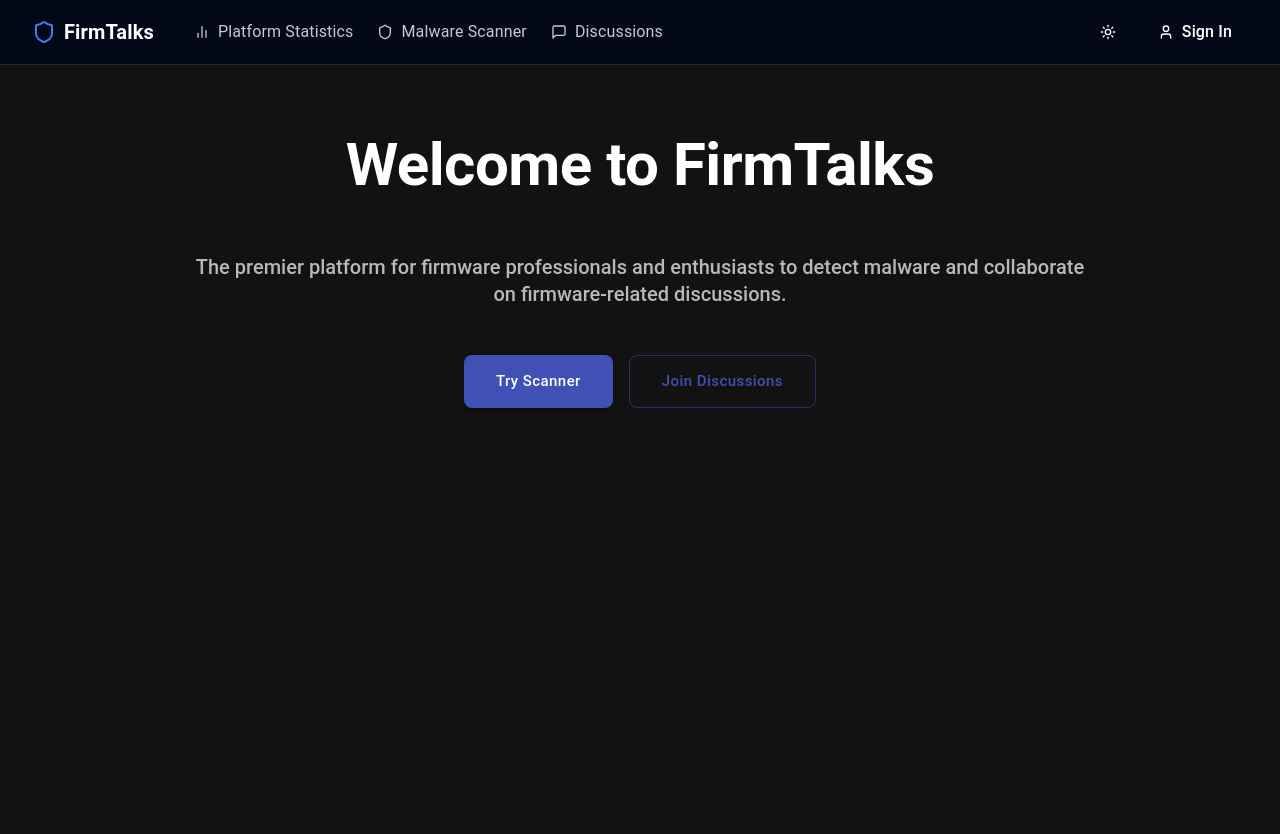
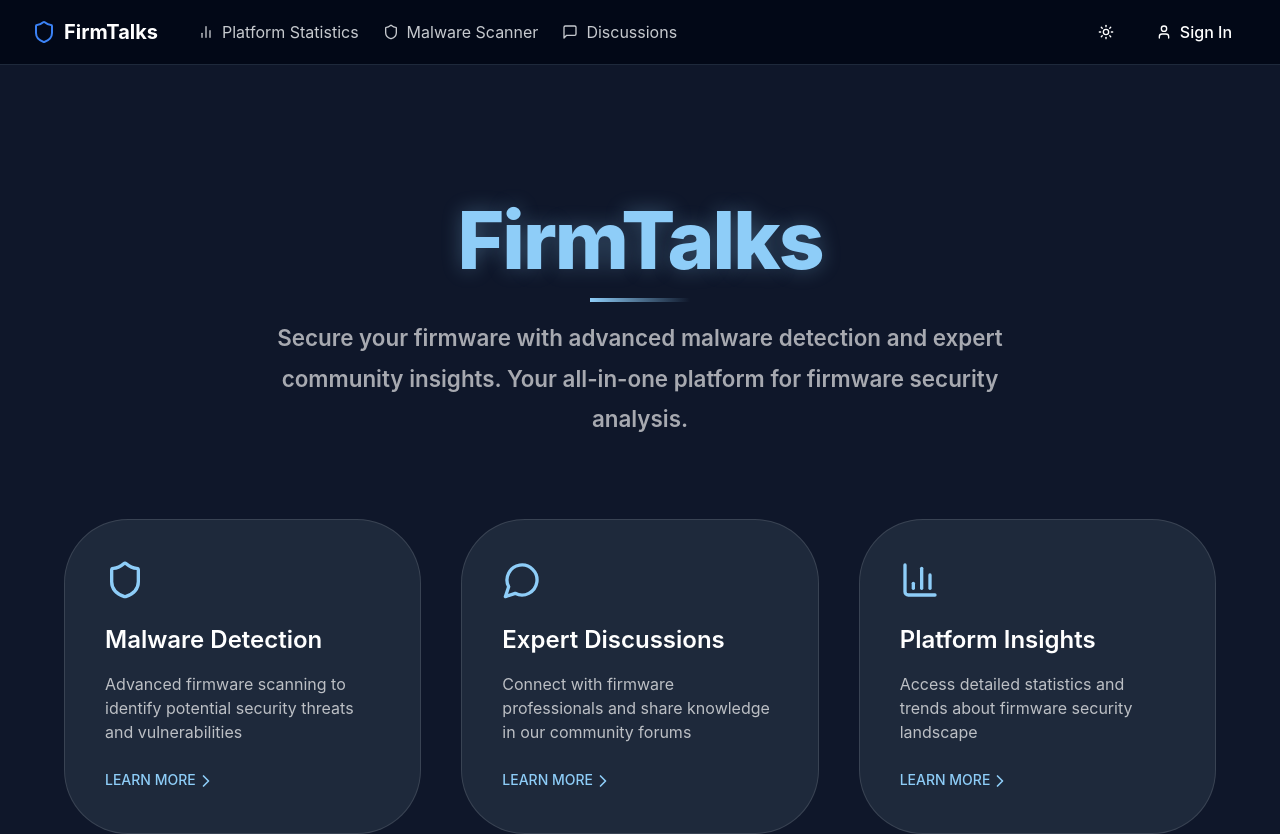
Before and after one commit to sunnyallana/firmtalks, a React (Vite) app: page / in a window 1280 px wide. Shown: the top 834 px of the page. Before the commit the page ends 800 px from the top, so only its background shows below. Built offline with nearby package versions, Linux system fonts and the light colour scheme; no server answers.

Commit message:
Minor UI changes

```diff
--- a/src/App.jsx
+++ b/src/App.jsx
@@ -6,15 +6,16 @@ import { MalwareScannerPage } from './pages/malwareScannerPage';
 import { DiscussionsPage } from './pages/discussionsPage';
 import { PlatformStatisticsPage } from './pages/platformStatisticsPage';
 import { ThemeProvider, createTheme, CssBaseline, Button, Typography, Box, Container } from '@mui/material';
-import {ClerkProvider} from '@clerk/clerk-react'
-import { dark } from '@clerk/themes'
-
+import { ClerkProvider } from '@clerk/clerk-react';
+import { dark } from '@clerk/themes';
+import { motion } from 'framer-motion';
+import { Shield, MessageCircle, BarChart3, ChevronRight } from 'lucide-react';
 
 function App() {
-  const PUBLISHABLE_KEY = import.meta.env.VITE_CLERK_PUBLISHABLE_KEY
+  const PUBLISHABLE_KEY = import.meta.env.VITE_CLERK_PUBLISHABLE_KEY;
 
   if (!PUBLISHABLE_KEY) {
-    throw new Error('Add your Clerk Publishable Key to the .env.local file')
+    throw new Error('Add your Clerk Publishable Key to the .env.local file');
   }
 
   const { isDark } = useTheme();
@@ -23,34 +24,42 @@ function App() {
     palette: {
       mode: isDark ? 'dark' : 'light',
       primary: {
-        main: '#3f51b5',
+        main: '#8ecdf8',
       },
       secondary: {
-        main: '#f50057',
+        main: '#60a5fa',
+      },
+      background: {
+        default: isDark ? '#0f172a' : '#ffffff',
+        paper: isDark ? '#1e293b' : '#f8fafc',
       },
     },
     shape: {
-      borderRadius: 8,
+      borderRadius: 16,
     },
     typography: {
-      fontFamily: '"Roboto", "Helvetica", "Arial", sans-serif',
+      fontFamily: '"Inter", "Roboto", "Helvetica", "Arial", sans-serif',
       h1: {
+        fontWeight: 800,
+        letterSpacing: '-0.025em',
+        textShadow: isDark ? '0 0 20px rgba(142, 205, 248, 0.3)' : 'none',
+      },
+      h2: {
+        fontWeight: 800,
+        letterSpacing: '-0.025em',
+      },
+      h3: {
+        fontWeight: 700,
+        letterSpacing: '-0.025em',
+      },
+      h4: {
         fontWeight: 700,
       },
-      h2: {
-        fontWeight: 700,
-      },
-      h3: {
+      h5: {
         fontWeight: 600,
       },
-      h4: {
+      h6: {
         fontWeight: 600,
-      },
-      h5: {
-        fontWeight: 500,
-      },
-      h6: {
-        fontWeight: 500,
       },
     },
     components: {
@@ -58,6 +67,17 @@ function App() {
         styleOverrides: {
           root: {
             textTransform: 'none',
+            fontWeight: 600,
+            borderRadius: 12,
+            padding: '12px 28px',
+          },
+          contained: {
+            boxShadow: isDark ? '0 0 20px rgba(142, 205, 248, 0.2)' : 'none',
+            '&:hover': {
+              boxShadow: isDark ? '0 0 30px rgba(142, 205, 248, 0.3)' : 'none',
+              transform: 'translateY(-2px)',
+              transition: 'all 0.3s ease',
+            },
           },
         },
       },
@@ -72,93 +92,190 @@ function App() {
     }
   }, [isDark]);
 
+  const containerVariants = {
+    hidden: { opacity: 0, y: 20 },
+    visible: {
+      opacity: 1,
+      y: 0,
+      transition: {
+        duration: 0.8,
+        staggerChildren: 0.3,
+      },
+    },
+  };
+
+  const itemVariants = {
+    hidden: { opacity: 0, y: 20 },
+    visible: {
+      opacity: 1,
+      y: 0,
+    },
+  };
+
+  const featureCards = [
+    {
+      icon: <Shield className="w-10 h-10" />,
+      title: "Malware Detection",
+      description: "Advanced firmware scanning to identify potential security threats and vulnerabilities",
+      link: "/scanner",
+    },
+    {
+      icon: <MessageCircle className="w-10 h-10" />,
+      title: "Expert Discussions",
+      description: "Connect with firmware professionals and share knowledge in our community forums",
+      link: "/discussions",
+    },
+    {
+      icon: <BarChart3 className="w-10 h-10" />,
+      title: "Platform Insights",
+      description: "Access detailed statistics and trends about firmware security landscape",
+      link: "/statistics",
+    },
+  ];
+
   return (
-  <ClerkProvider appearance={{baseTheme: dark,}}  publishableKey={PUBLISHABLE_KEY} afterSignOutUrl="/">
+    <ClerkProvider appearance={{ baseTheme: dark }} publishableKey={PUBLISHABLE_KEY} afterSignOutUrl="/">
       <ThemeProvider theme={muiTheme}>
         <CssBaseline />
         <Router>
-        <div className="min-h-screen">
+          <div className="min-h-screen bg-gradient-to-b from-background-default to-background-paper">
             <Navbar />
             <Routes>
-            {/* Public Routes */}
               <Route
                 path="/"
                 element={
-                <Container maxWidth="lg" sx={{ py: 8 }}>
-                  <Box
+                  <Container maxWidth="lg" sx={{ py: { xs: 8, md: 16 } }}>
+                    <motion.div
+                      variants={containerVariants}
+                      initial="hidden"
+                      animate="visible"
+                      className="space-y-20"
+                    >
+                      {/* Hero Section */}
+                      <motion.div variants={itemVariants} className="text-center space-y-8">
+                        <Typography
+                          variant="h1"
                           sx={{
-                      display: 'flex',
-                      flexDirection: 'column',
-                      alignItems: 'center',
-                      textAlign: 'center',
-                      gap: 4
+                            fontSize: { xs: '3rem', sm: '4rem', md: '5rem' },
+                            color: '#8ecdf8',
+                            mb: 3,
+                            position: 'relative',
+                            '&::after': {
+                              content: '""',
+                              position: 'absolute',
+                              width: '100px',
+                              height: '4px',
+                              background: 'linear-gradient(90deg, #8ecdf8, transparent)',
+                              bottom: '-16px',
+                              left: '50%',
+                              transform: 'translateX(-50%)',
+                            },
                           }}
                         >
-                    <Typography variant="h2" component="h1" gutterBottom sx={{
-                      fontSize: { xs: '2rem', sm: '3rem', md: '3.75rem' },
-                      fontWeight: 'bold',
-                      lineHeight: 1.2
-                    }}>
-                      Welcome to FirmTalks
+                          FirmTalks
                         </Typography>
-                    <Typography variant="h5" component="p" color="text.secondary" sx={{
-                      maxWidth: 'md',
-                      mb: 2,
-                      fontSize: { xs: '1rem', sm: '1.25rem' },
-                    }}>
-                      The premier platform for firmware professionals and enthusiasts to detect malware
-                      and collaborate on firmware-related discussions.
+                        <Typography
+                          variant="h5"
+                          color="text.secondary"
+                          sx={{
+                            maxWidth: '800px',
+                            mx: 'auto',
+                            fontSize: { xs: '1.2rem', sm: '1.4rem' },
+                            lineHeight: 1.8,
+                            opacity: 0.9,
+                          }}
+                        >
+                          Secure your firmware with advanced malware detection and expert community insights.
+                          Your all-in-one platform for firmware security analysis.
                         </Typography>
-                    <Box sx={{
-                      display: 'flex',
-                      flexDirection: { xs: 'column', sm: 'row' },
-                      gap: 2
-                    }}>
+                      </motion.div>
+
+                      {/* Feature Cards */}
+                      <motion.div
+                        variants={containerVariants}
+                        className="grid grid-cols-1 md:grid-cols-3 gap-10"
+                      >
+                        {featureCards.map((card, index) => (
+                          <motion.div
+                            key={index}
+                            variants={itemVariants}
+                            whileHover={{ scale: 1.03, translateY: -8 }}
+                            className="relative"
+                          >
+                            <Box
+                              component={Link}
+                              to={card.link}
+                              sx={{
+                                display: 'block',
+                                p: 5,
+                                borderRadius: 4,
+                                bgcolor: 'background.paper',
+                                border: '1px solid',
+                                borderColor: 'divider',
+                                textDecoration: 'none',
+                                color: 'text.primary',
+                                transition: 'all 0.3s ease',
+                                position: 'relative',
+                                overflow: 'hidden',
+                                '&:hover': {
+                                  borderColor: '#8ecdf8',
+                                  boxShadow: isDark ? '0 8px 32px rgba(142, 205, 248, 0.15)' : '0 8px 32px rgba(0,0,0,0.1)',
+                                  '& .icon-wrapper': {
+                                    transform: 'translateY(-2px)',
+                                    color: '#8ecdf8',
+                                  },
+                                },
+                              }}
+                            >
+                              <Box className="icon-wrapper" sx={{ color: 'primary.main', mb: 3, transition: 'all 0.3s ease' }}>
+                                {card.icon}
+                              </Box>
+                              <Typography variant="h5" gutterBottom sx={{ mb: 2 }}>
+                                {card.title}
+                              </Typography>
+                              <Typography variant="body1" color="text.secondary" sx={{ mb: 3 }}>
+                                {card.description}
+                              </Typography>
+                              <Box sx={{ display: 'flex', alignItems: 'center', color: 'primary.main', mt: 'auto' }}>
+                                <Typography variant="button">Learn More</Typography>
+                                <ChevronRight size={20} />
+                              </Box>
+                            </Box>
+                          </motion.div>
+                        ))}
+                      </motion.div>
+
+                      {/* CTA Section */}
+                      <motion.div
+                        variants={itemVariants}
+                        className="text-center py-10"
+                      >
                         <Button
                           variant="contained"
                           component={Link}
                           to="/scanner"
                           size="large"
-                        sx={{ px: 4, py: 1.5 }}
+                          sx={{
+                            px: 8,
+                            py: 3,
+                            fontSize: '1.25rem',
+                            background: isDark ? 'linear-gradient(135deg, #8ecdf8 0%, #60a5fa 100%)' : '#8ecdf8',
+                            '&:hover': {
+                              background: isDark ? 'linear-gradient(135deg, #60a5fa 0%, #8ecdf8 100%)' : '#60a5fa',
+                            },
+                          }}
                         >
-                        Try Scanner
+                          Start Scanning Now
                         </Button>
-                      <Button
-                        variant="outlined"
-                        component={Link}
-                        to="/discussions"
-                        size="large"
-                        sx={{ px: 4, py: 1.5 }}
-                      >
-                        Join Discussions
-                      </Button>
-                    </Box>
-                  </Box>
+                      </motion.div>
+                    </motion.div>
                   </Container>
                 }
               />
 
-            {/* Protected Routes */}
-            <Route
-              path="/statistics"
-              element={
-                    <PlatformStatisticsPage />
-              }
-            />
-
-            <Route
-              path="/scanner"
-              element={
-                    <MalwareScannerPage />
-              }
-            />
-
-            <Route
-              path="/discussions"
-              element={
-                    <DiscussionsPage />
-              }
-            />
+              <Route path="/statistics" element={<PlatformStatisticsPage />} />
+              <Route path="/scanner" element={<MalwareScannerPage />} />
+              <Route path="/discussions" element={<DiscussionsPage />} />
             </Routes>
           </div>
         </Router>
--- a/src/index.css
+++ b/src/index.css
@@ -33,3 +33,7 @@
     @apply bg-background text-foreground;
   }
 }
+
+html {
+  scroll-behavior: smooth;
+}
```
Also changed, not shown: package.json (+2 -8 lines), 1 other file (tests, documents, lock files or other folders). Lines whose indentation alone changed are shown as unchanged.
